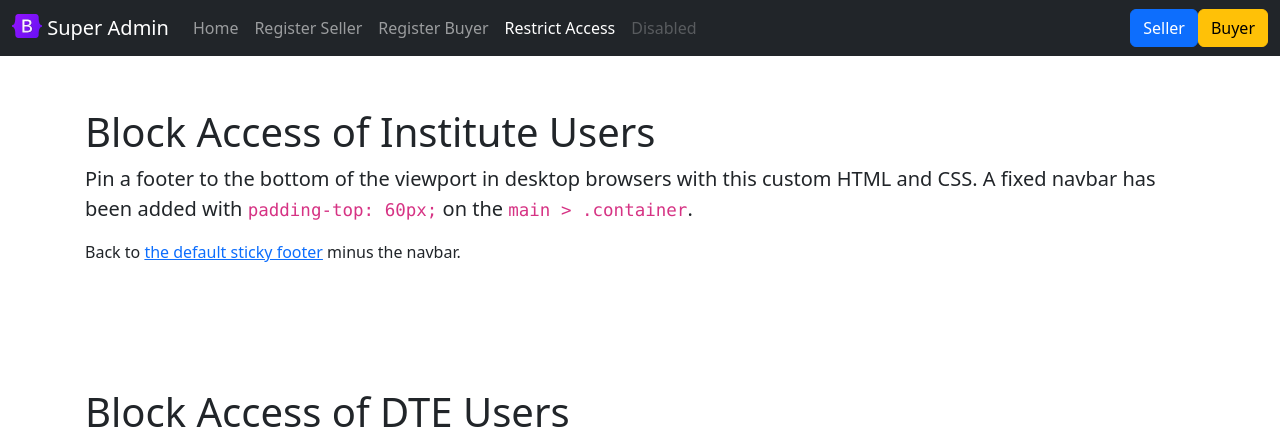
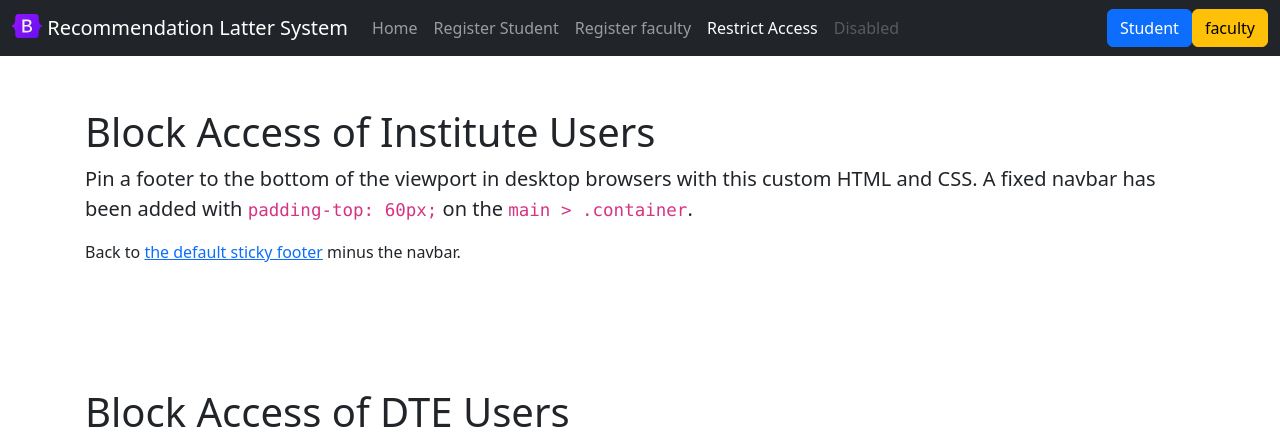
Before and after one commit to GodofLibra/purchase_data, a PHP site: page /purchase_data/restrict_access.php in a window 1280 px wide. Shown: the top 438 px of the page. Run offline with PHP 8.4, Linux system fonts and the light colour scheme.

Commit message:
latest change

```diff
--- a/admin.php
+++ b/admin.php
@@ -81,7 +81,7 @@
     <div class="container-fluid">
       <a class="navbar-brand" href="#">
       <img src="assets/brand/bootstrap-logo.svg" alt="Logo" width="30" height="24" class="d-inline-block align-text-top">
-      Super Admin
+      Recommendation Latter System
     </a>
       <button class="navbar-toggler" type="button" data-bs-toggle="collapse" data-bs-target="#navbarCollapse" aria-controls="navbarCollapse" aria-expanded="false" aria-label="Toggle navigation">
         <span class="navbar-toggler-icon"></span>
--- a/buyer/create_inst_user.php
+++ b/buyer/create_inst_user.php
@@ -173,7 +173,7 @@ if(isset($_POST["reg_inst"]))
     <div class="container-fluid">
       <a class="navbar-brand" href="#">
       <img src="assets/brand/bootstrap-logo.svg" alt="Logo" width="30" height="24" class="d-inline-block align-text-top">
-      Super Admin
+      Recommendation Latter System
     </a>
       <button class="navbar-toggler" type="button" data-bs-toggle="collapse" data-bs-target="#navbarCollapse" aria-controls="navbarCollapse" aria-expanded="false" aria-label="Toggle navigation">
         <span class="navbar-toggler-icon"></span>
--- a/buyer/login.php
+++ b/buyer/login.php
@@ -87,7 +87,7 @@ $query = "
 						<div class="form-group">
 							<input type="submit" name="login" value="Login" class="btn btn-info" />
 						</div>
-
+						<a href="../admin.php">Home Page</a>
 
 					</form>
 
--- a/inst/create_inst_user.php
+++ b/inst/create_inst_user.php
@@ -173,7 +173,7 @@ if(isset($_POST["reg_inst"]))
     <div class="container-fluid">
       <a class="navbar-brand" href="#">
       <img src="assets/brand/bootstrap-logo.svg" alt="Logo" width="30" height="24" class="d-inline-block align-text-top">
-      Super Admin
+       Recommendation Latter System
     </a>
       <button class="navbar-toggler" type="button" data-bs-toggle="collapse" data-bs-target="#navbarCollapse" aria-controls="navbarCollapse" aria-expanded="false" aria-label="Toggle navigation">
         <span class="navbar-toggler-icon"></span>
--- a/inst/login.php
+++ b/inst/login.php
@@ -89,7 +89,7 @@ $query = "
 						<div class="form-group">
 							<input type="submit" name="login" value="Login" class="btn btn-info" />
 						</div>
-
+						<a href="../admin.php">Home Page</a>
 
 					</form>
 
--- a/restrict_access.php
+++ b/restrict_access.php
@@ -81,7 +81,7 @@
     <div class="container-fluid">
       <a class="navbar-brand" href="#">
       <img src="assets/brand/bootstrap-logo.svg" alt="Logo" width="30" height="24" class="d-inline-block align-text-top">
-      Super Admin
+      Recommendation Latter System
     </a>
       <button class="navbar-toggler" type="button" data-bs-toggle="collapse" data-bs-target="#navbarCollapse" aria-controls="navbarCollapse" aria-expanded="false" aria-label="Toggle navigation">
         <span class="navbar-toggler-icon"></span>
@@ -92,10 +92,10 @@
             <a class="nav-link" aria-current="page" href="admin.php">Home</a>
           </li>
           <li class="nav-item">
-            <a class="nav-link" href="inst/create_inst_user.php">Register Seller</a>
+            <a class="nav-link" href="inst/create_inst_user.php">Register Student</a>
           </li>
           <li class="nav-item">
-            <a class="nav-link" href="buyer/create_inst_user.php">Register Buyer</a>
+            <a class="nav-link" href="buyer/create_inst_user.php">Register faculty</a>
           </li>
 
           <li class="nav-item">
@@ -106,10 +106,10 @@
           </li>
         </ul>
         <form action="inst/login.php">
-        <button type="submit" class="btn btn-primary">Seller</button>
+        <button type="submit" class="btn btn-primary">Student</button>
         </form>
         <form action="buyer/login.php">
-        <button type="submit" class="btn btn-warning">Buyer</button>
+        <button type="submit" class="btn btn-warning">faculty</button>
         </form>
         <!--<form class="d-flex" role="search">
           <input class="form-control me-2" type="search" placeholder="Search" aria-label="Search">
```
Also changed, not shown: product/Untitled-1.php (added, +21 -0 lines), product/lor-list.php (+35 -1 lines).
